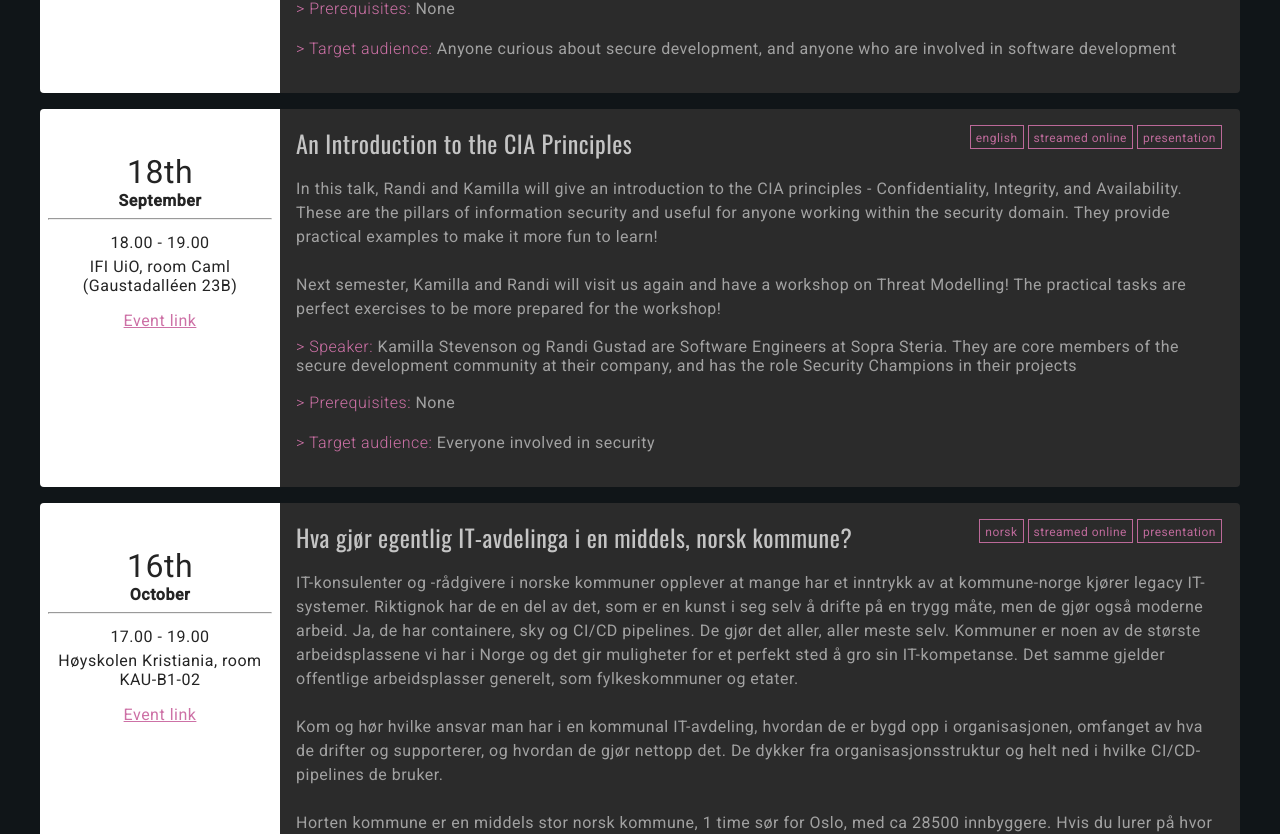
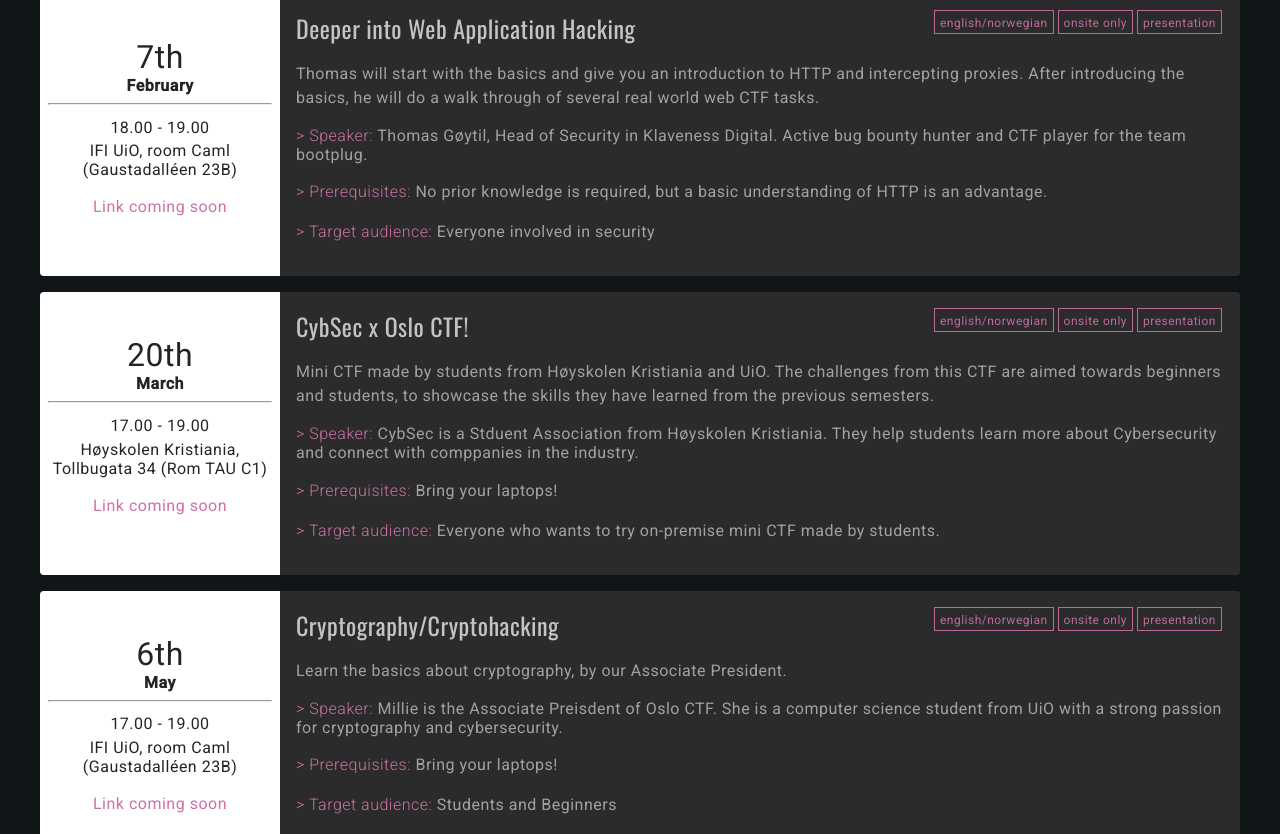
Before and after one commit to Oslo-CTF/osloctf.github.io, a Vue app: page / in a window 1280 px wide. Shown: the part 936-1770 px from the top of the page. Built offline with nearby package versions, Linux system fonts and the light colour scheme.

Commit message:
update for the 2024 semester
Update for the 2024 Semester

```diff
--- a/src/components/EventItems.vue
+++ b/src/components/EventItems.vue
@@ -67,93 +67,93 @@
 		this.events = [
 			{
 				id: 0,
-				workshop: false,
-				date: getDateParts(new Date('2023-09-04')),
+				workshop: true,
+				date: getDateParts(new Date('2024-01-24')),
 				time: '18.00 - 19.00',
-				place: 'Høyskolen Kristiania, room KAU-B1-02',
-				language: 'english',
-				stream: true,
-				author: 'Marit is a board member of Oslo CTF, she plays with the CTF team bootplug and specializes in secure development as a Senior Software Engineer at Sopra Steria',
-				link: 'https://discord.gg/2zwkdRRFQp?event=1137777997663965295',
-				title: 'What everyone should know about secure development',
-				description: 'Secure development is a wide topic that covers many parts security. To make sure you learn how it all fits together, Marit will start by explaining the broad view before she narrows it down into more details. First, she introduces the core security concepts in development and what a Software Development Lifecycle (SDLC) is. Then, she presents how security fits into the SDLC. Lastly, she narrows secure development to a certain topic to make sure you get some tricks and tips you can bring home. Choose between security headers, security in CI/CD pipelines or how to write logs that enable the Incident Response Team!',
-				prereqs: 'None',
-				targetAudience: 'Anyone curious about secure development, and anyone who are involved in software development'
+				place: 'Høyskolen Kristiania, Tollbugata 34 (Rom TAU C1)',
+				language: 'english/norwegian',
+				stream: false,
+				author: 'John and Daniel are cybersecurity students from Høyskolen Kristiania and are board members of Oslo CTF.',
+				link: '',
+				title: 'Intro to Web Hacking',
+				description: 'Web Hacking 101 is an introductory course focusing on understanding and exploiting common web vulnerabilities, such as SQL injection and XSS, through hands-on activities in preparation for Capture The Flag (CTF) competitions.',
+				prereqs: 'Bring your Laptops!',
+				targetAudience: 'Anyone curious about web hacking, and anyone who likes solving CTFs.'
 			},
 			{
 				id: 1,
 				workshop: false,
-				date: getDateParts(new Date('2023-09-18')),
+				date: getDateParts(new Date('2024-02-07')),
 				time: '18.00 - 19.00',
 				place: 'IFI UiO, room Caml (Gaustadalléen 23B)',
-				language: 'english',
-				stream: true,
-				author: 'Kamilla Stevenson og Randi Gustad are Software Engineers at Sopra Steria. They are core members of the secure development community at their company, and has the role Security Champions in their projects',
-				link: 'https://discord.gg/2zwkdRRFQp?event=1137778480952639660',
-				title: 'An Introduction to the CIA Principles',
-				description: 'In this talk, Randi and Kamilla will give an introduction to the CIA principles - Confidentiality, Integrity, and Availability. These are the pillars of information security and useful for anyone working within the security domain. They provide practical examples to make it more fun to learn! \nNext semester, Kamilla and Randi will visit us again and have a workshop on Threat Modelling! The practical tasks are perfect exercises to be more prepared for the workshop!',
-				prereqs: 'None',
+				language: 'english/norwegian',
+				stream: false,
+				author: 'Thomas Gøytil, Head of Security in Klaveness Digital. Active bug bounty hunter and CTF player for the team bootplug.',
+				link: '',
+				title: 'Deeper into Web Application Hacking',
+				description: 'Thomas will start with the basics and give you an introduction to HTTP and intercepting proxies. After introducing the basics, he will do a walk through of several real world web CTF tasks.',
+				prereqs: 'No prior knowledge is required, but a basic understanding of HTTP is an advantage.',
 				targetAudience: 'Everyone involved in security'
 			},
 			{
 				id: 2,
 				workshop: false,
-				date: getDateParts(new Date('2023-10-16')),
+				date: getDateParts(new Date('2024-03-20')),
 				time: '17.00 - 19.00',
-				place: 'Høyskolen Kristiania, room KAU-B1-02',
-				language: 'norsk',
-				stream: true,
-				author: 'Alexander Hatlen, IT-Sikkerhetsansvarlig (tidligere både lærling, support og drift) i Horten kommune og Per-Ole Fanuelsen, IT-rådgiver server/infrastrukturansvarlig i Horten kommune',
-				link: 'https://discord.gg/2zwkdRRFQp?event=1137778978183200819',
-				title: 'Hva gjør egentlig IT-avdelinga i en middels, norsk kommune?',
-				description: 'IT-konsulenter og -rådgivere i norske kommuner opplever at mange har et inntrykk av at kommune-norge kjører legacy IT-systemer. Riktignok har de en del av det, som er en kunst i seg selv å drifte på en trygg måte, men de gjør også moderne arbeid. Ja, de har containere, sky og CI/CD pipelines. De gjør det aller, aller meste selv. Kommuner er noen av de største arbeidsplassene vi har i Norge og det gir muligheter for et perfekt sted å gro sin IT-kompetanse. Det samme gjelder offentlige arbeidsplasser generelt, som fylkeskommuner og etater. \nKom og hør hvilke ansvar man har i en kommunal IT-avdeling, hvordan de er bygd opp i organisasjonen, omfanget av hva de drifter og supporterer, og hvordan de gjør nettopp det. De dykker fra organisasjonsstruktur og helt ned i hvilke CI/CD-pipelines de bruker. \nHorten kommune er en middels stor norsk kommune, 1 time sør for Oslo, med ca 28500 innbyggere. Hvis du lurer på hvor mange servere, lokasjoner og aksesspunkter de har må du dukke opp på foredraget! Alexander og Per-Ole blir igjen etter presentasjonen for å prate om hvordan det er å arbeide i offentlig sektor, eller å ta et dypdykk ned i Powershell-koden de kjører. \nKeywords: Skalering, nettverk, servere, virtualisering, backup, lagring, IoT-plattform, automasjon, utvikling, CI/CD, lønn og arbeidsliv, applikasjonsdrift.',
-				prereqs: 'Nysgjerrighet!',
-				targetAudience: 'Alle som har tenkt å søke jobb de neste årene. Vi starter med noe for absolutt alle, og utvikler oss til å fortelle om produktene/systemene vi bruker på et middels teknisk nivå, der enkelte detaljer vil gå over hodet på noen i kortere perioder.'
+				place: 'Høyskolen Kristiania, Tollbugata 34 (Rom TAU C1)',
+				language: 'english/norwegian',
+				stream: false,
+				author: 'CybSec is a Stduent Association from Høyskolen Kristiania. They help students learn more about Cybersecurity and connect with comppanies in the industry.',
+				link: '',
+				title: 'CybSec x Oslo CTF!',
+				description: 'Mini CTF made by students from Høyskolen Kristiania and UiO. The challenges from this CTF are aimed towards beginners and students, to showcase the skills they have learned from the previous semesters.',
+				prereqs: 'Bring your laptops!',
+				targetAudience: 'Everyone who wants to try on-premise mini CTF made by students.'
 			},
 			{
 				id: 3,
 				workshop: false,
-				date: getDateParts(new Date('2023-10-30')),
+				date: getDateParts(new Date('2024-05-06')),
 				time: '17.00 - 19.00',
 				place: 'IFI UiO, room Caml (Gaustadalléen 23B)',
-				language: 'english',
-				stream: true,
-				link: 'https://discord.gg/2zwkdRRFQp?event=1137779413673574480',
-				title: 'What the Fluff is a Red Team: Warstories and Career Advice',
-				author: 'Eirik is a senior security consultant and operator as a part of a team performing red team operations, TIBER, assumed breach assessments and detection validation exercises. Responsibilities include designing and conducting network operations; simulating threat actors to identify risk, improve client’s detection and response capabilities through short and long-term engagements and develop novel TTPs with the team. Eirik is an occasional host of the Norwegian security podcast 5H3LLCAST and have held talks at both HackCon and Sikkerhetsfestivalen.',
-				description: 'Red Team War Stories and Career Advice: How to Go from Part-Time Sales Associate to Working Remotely on an International Red Team. Perhaps you\'ve heard about "red teaming". This talk will cover the differences between penetration testing, red teaming, and what a red team wants from you, should you want to become part of one. \nEirik\'s career path is exciting and inspiring! We are lucky to have him share his experience and give us useful advices to go forth with a red team career.',
-				prereqs: 'Some knowledge or interest in penetration testing, red teaming, social engineering, and network and infrastructure security come in handy',
-				targetAudience: 'Students and young career professionals looking to break into infosec and cyber security'
+				language: 'english/norwegian',
+				stream: false,
+				link: '',
+				title: 'Cryptography/Cryptohacking',
+				author: 'Millie is the Associate Preisdent of Oslo CTF. She is a computer science student from UiO with a strong passion for cryptography and cybersecurity.',
+				description: 'Learn the basics about cryptography, by our Associate President.',
+				prereqs: 'Bring your laptops!',
+				targetAudience: 'Students and Beginners'
 			},
 			{
 				id: 4,
 				workshop: false,
-				date: getDateParts(new Date('2023-11-20')),
+				date: getDateParts(new Date('2024-05-15')),
 				time: '18.00 - 19.00',
-				place: 'Høyskolen Kristiania, room KAU-B1-02',
-				language: 'english',
-				stream: true,
+				place: 'Høyskolen Kristiania, Tollbugata 34 (Rom TAU C1)',
+				language: 'english/norwegian',
+				stream: false,
 				link: '',
-				author: 'Millie, our very own Association President!',
-				title: 'TBA',
-				description: 'TBA',
-				prereqs: 'TBA',
-				targetAudience: 'TBA'
+				author: 'Marit og Christian, pwn powercouple. They started Oslo CTF together years ago, and are now working with cybersecurity abroad.',
+				title: 'Pwn 101 - del 1',
+				description: 'Learning about stack overflow and using pwntools.',
+				prereqs: 'Bring your laptops!',
+				targetAudience: 'Students and Beginners'
 			},
 			{
 				id: 5,
-				workshop: true,
-				date: getDateParts(new Date('2023-12-04')),
+				workshop: false,
+				date: getDateParts(new Date('2024-06-20')),
 				time: '17.00 - 20.00',
 				place: 'IFI UiO, room Caml (Gaustadalléen 23B)',
-				language: 'english',
-				stream: true,
-				link: 'https://discord.gg/2zwkdRRFQp?event=1137779704418541630',
-				author: 'Oslo CTF',
-				title: 'Juleavslutning med PST sin julekalender',
-				description: 'Ta rollen som alvebetjent og løs CTF-oppgaver i PST sin julekalender! Eller jobb på det du vil og bare bli med på en sosial avlsutning før juleferien <3',
-				prereqs: 'Ta med din egen laptop!',
-				targetAudience: 'Alle! <3'
+				language: 'english/norwegian',
+				stream: false,
+				link: '',
+				author: 'Marit og Christian, pwn powercouple. They started Oslo CTF together years ago, and are now working with cybersecurity abroad.',
+				title: 'Pwn 101 - del 2',
+				description: 'Learning about ROP and using the debugger and decompiler.',
+				prereqs: 'Bring your laptops!',
+				targetAudience: 'Beginners and those who joined the first workshop.'
 			},
 	]
 },
```
